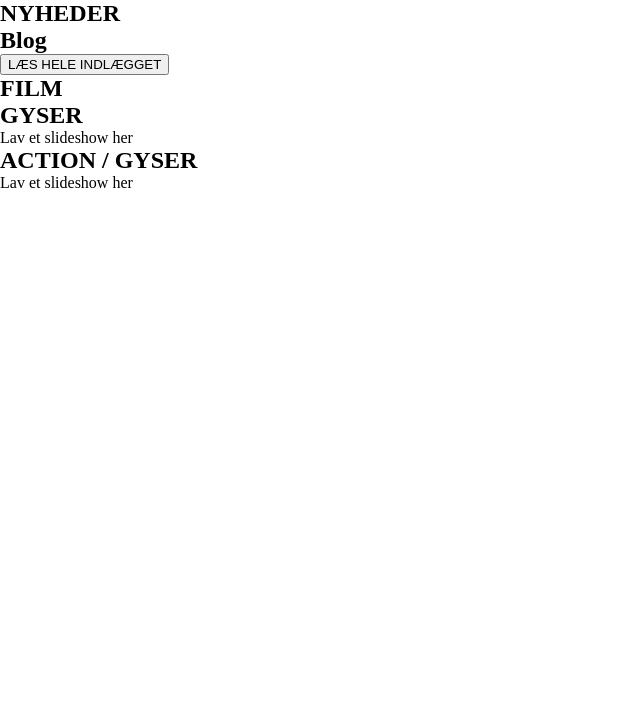
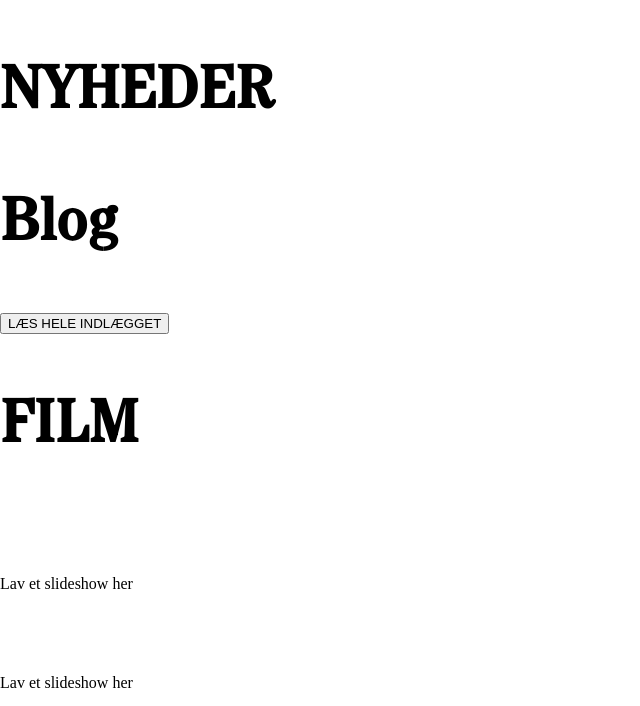
Before and after one commit to Thorstein77/gyserbasen, a PHP site: page / in a window 1280 px wide. Shown: the top 706 px of the page, without its empty margins (0-640 px from the left). Run offline with PHP 8.4, Linux system fonts and the light colour scheme; style sheets or scripts are compiled from the project's sources; some libraries are stand-ins or nearby versions.

Commit message:
Farvekoder Fonter h1 og h2

```diff
--- /dev/null
+++ b/css/styles.css
@@ -0,0 +1,39 @@
+* {
+  -webkit-box-sizing: border-box;
+  box-sizing: border-box; }
+
+body {
+  margin: 0; }
+
+h1 {
+  font-family: 'Stardos Stencil', cursive;
+  color: black;
+  font-size: 45pt; }
+
+h2 {
+  font-family: 'Stardos Stencil', cursive;
+  color: white;
+  font-size: 20pt; }
+
+h3, h4, h5, h6 {
+  margin: 0;
+  padding: 0; }
+
+ul, ol {
+  margin: 0;
+  padding: 0;
+  list-style-position: inside; }
+
+li {
+  margin: 0; }
+
+p {
+  margin: 0;
+  padding: 0; }
+
+img {
+  display: block;
+  max-width: 100%;
+  height: auto; }
+
+/*# sourceMappingURL=styles.css.map */
--- a/css/styles.scss
+++ b/css/styles.scss
@@ -5,11 +5,28 @@
   box-sizing: border-box; // Bokse har altid den størrelse man giver uanset om der tilføjes margen mv.
 }
 
+$roed: #2d0d10;
+$roedLys: #501011;
+$hvid: white;
+$sort: black;
+
 body {
   margin: 0; // Ingen kanter i siden af browser
 }
 
-h1, h2, h3, h4, h5, h6 {
+h1 {
+  font-family: 'Stardos Stencil', cursive;
+  color: $sort;
+  font-size: 45pt;
+}
+
+h2 {
+  font-family: 'Stardos Stencil', cursive;
+  color: $hvid;
+  font-size: 20pt;
+}
+
+h3, h4, h5, h6 {
   margin: 0; // Ingen ydre margen fra overskrifter
   padding: 0; // Ingen indre margen fra overskrifter
 }
--- a/index.html
+++ b/index.html
@@ -22,6 +22,10 @@
     <script src="https://use.fontawesome.com/97e05deb5f.js"></script>
     <!-- Sikrer den vises korrekt på mobil, tablet mv. ved at tage ift. skærmstørrelse -->
     <meta name="viewport" content="width=device-width, initial-scale=1">
+
+    <!-- Fonts -->
+    <link href="https://fonts.googleapis.com/css?family=Stardos+Stencil" rel="stylesheet">
+    <!-- Til CSS: font-family: 'Stardos Stencil', cursive; -->
 
 </head>
 
```
Also changed, not shown: 1 other file.
